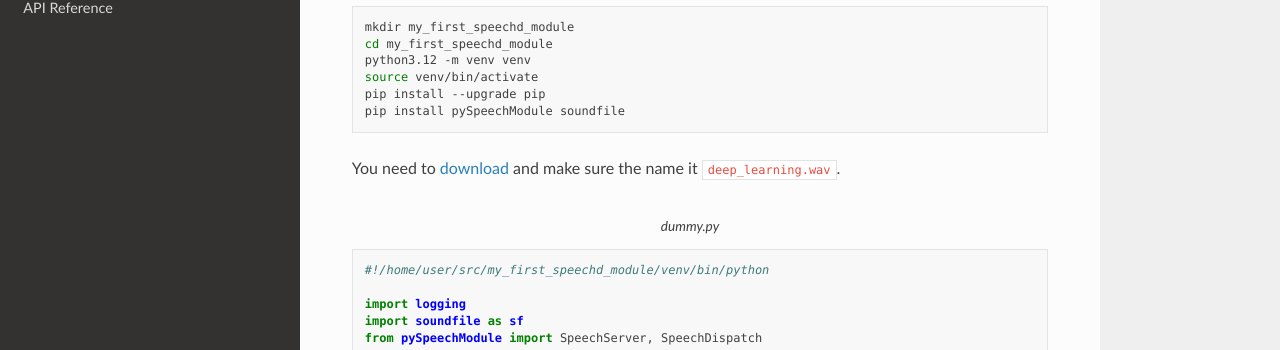
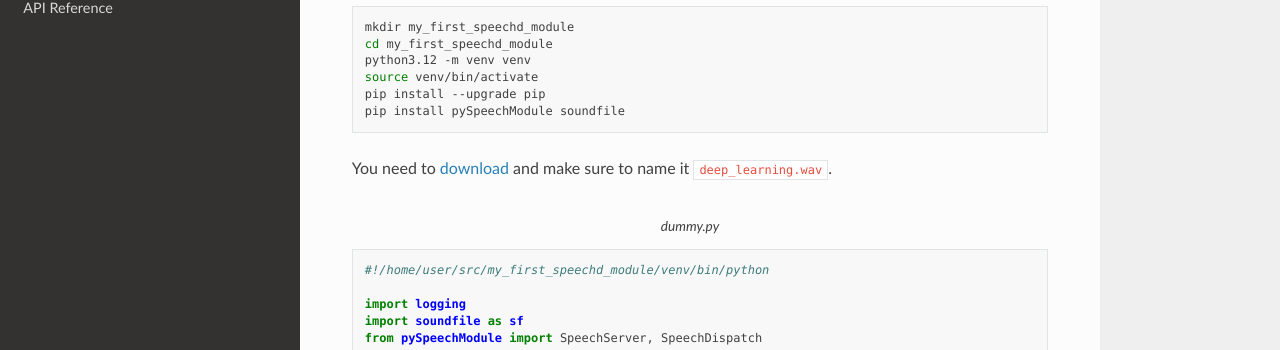
Before and after one commit to jsett/pySpeechModule, a Sphinx documentation site: the page built from docs/source/Quick_Start.rst, in a window 1280 px wide and 900 px high. Shown: the part 202-552 px from the top of the window. Built offline with Sphinx 7.4.7 and the Read the Docs theme 3.1.0, drawn with Linux system fonts in a browser that asks for light colours.

Commit message:
fixed a typo in the doc's

```diff
--- a/docs/source/Basic_Tutorial.rst
+++ b/docs/source/Basic_Tutorial.rst
@@ -115,7 +115,7 @@ Last we need to create the server and create a instance of our class.
 Full Code.
 ----------
 
-Here is the complete code. You will also need to `download <https://github.com/jsett/pySpeechModule/raw/refs/heads/main/docs/source/deep_learning.wav>`_ if you have not already and make sure the name it ``deep_learning.wav``.
+Here is the complete code. You will also need to `download <https://github.com/jsett/pySpeechModule/raw/refs/heads/main/docs/source/deep_learning.wav>`_ if you have not already and make sure to name it ``deep_learning.wav``.
 
 .. code-block:: python3
     :caption: dummy.py
--- a/docs/source/Quick_Start.rst
+++ b/docs/source/Quick_Start.rst
@@ -12,7 +12,7 @@ If you have not already see the Basic_Tutorial for a more detailed explaintion o
     pip install --upgrade pip
     pip install pySpeechModule soundfile
 
-You need to `download <https://github.com/jsett/pySpeechModule/raw/refs/heads/main/docs/source/deep_learning.wav>`_ and make sure the name it ``deep_learning.wav``.
+You need to `download <https://github.com/jsett/pySpeechModule/raw/refs/heads/main/docs/source/deep_learning.wav>`_ and make sure to name it ``deep_learning.wav``.
 
 .. code-block:: python3
     :caption: dummy.py
```
